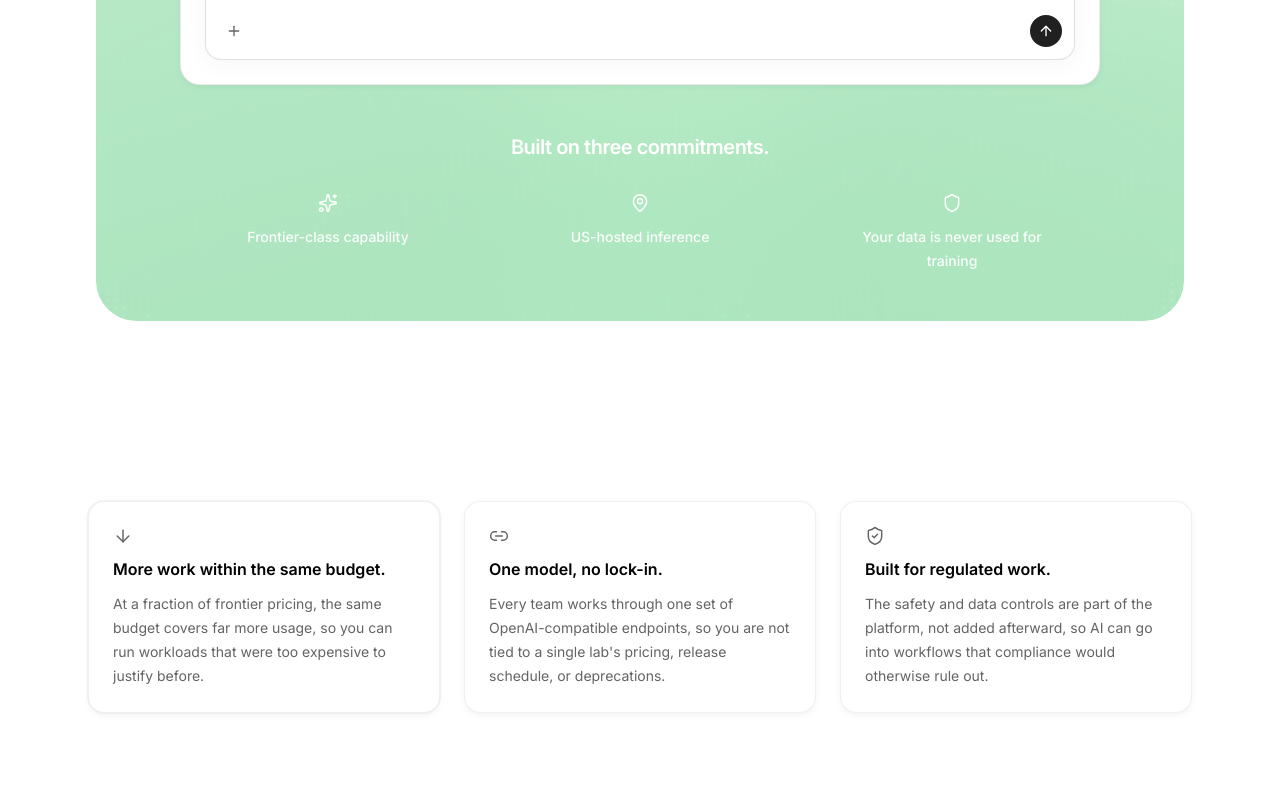
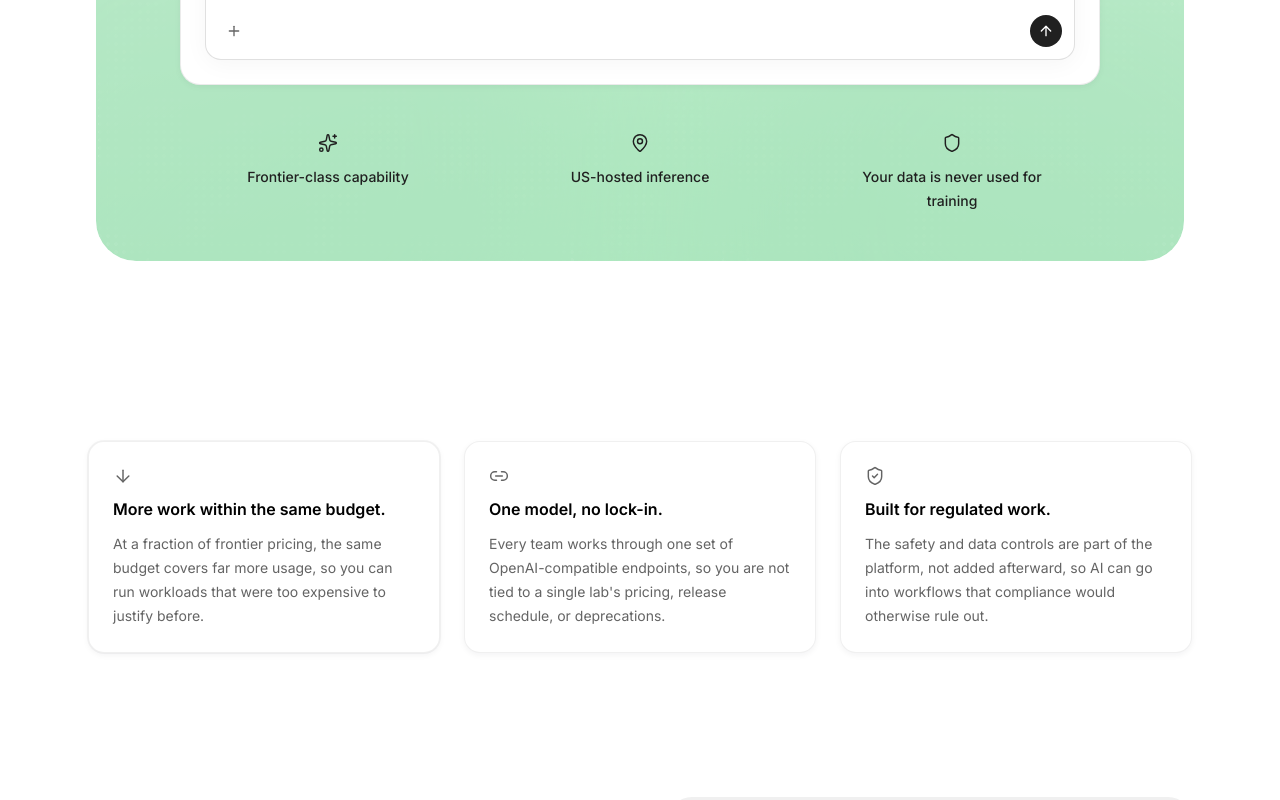
Before and after one commit to freitaspauloo/Paulo, a Next.js app: page /landing-v4 in a window 1280 px wide. Shown: the part 900-1700 px from the top of the page. Built offline with nearby package versions, Linux system fonts and the light colour scheme.

Commit message:
v4: black commitments strip without heading

```diff
--- a/src/components/landing/hero-commitments-strip.tsx
+++ b/src/components/landing/hero-commitments-strip.tsx
@@ -11,18 +11,15 @@ const COMMITMENT_ITEMS = [
 /** v4 hero — below the terminal window, on the lime frame */
 export function HeroCommitmentsStrip({ className }: { className?: string }) {
   return (
-    <div className={cn("space-y-6 text-center text-white sm:space-y-8", className)}>
-      <h2 className="text-lg font-semibold tracking-tight sm:text-xl">
-        Built on three commitments.
-      </h2>
+    <div className={cn("text-center text-[#202020]", className)}>
       <div className="grid gap-6 sm:grid-cols-3 sm:gap-8">
         {COMMITMENT_ITEMS.map((item) => (
           <div
             key={item.label}
             className="flex flex-col items-center gap-3 text-center"
           >
-            <item.icon className="size-5 text-white" strokeWidth={1.75} />
-            <p className="max-w-[14rem] text-sm font-medium leading-6 text-white/95">
+            <item.icon className="size-5 text-[#202020]" strokeWidth={1.75} />
+            <p className="max-w-[14rem] text-sm font-medium leading-6 text-[#202020]">
               {item.label}
             </p>
           </div>
```
